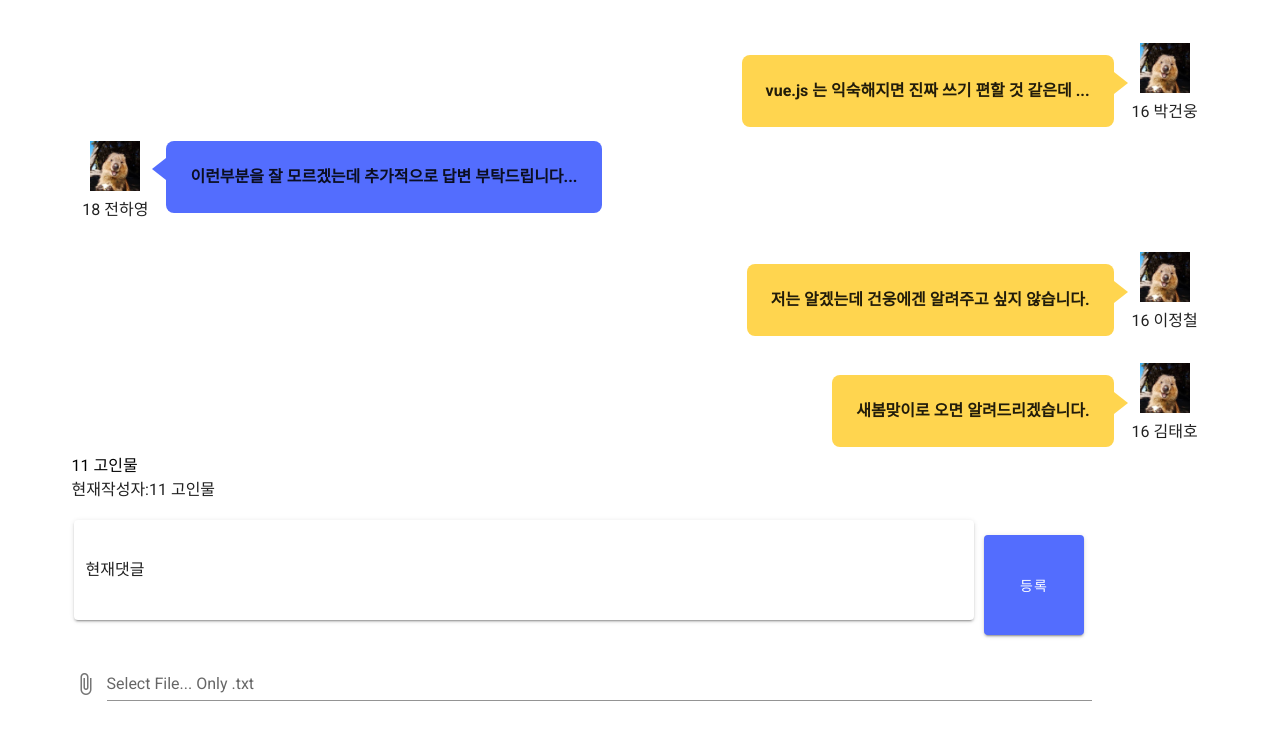
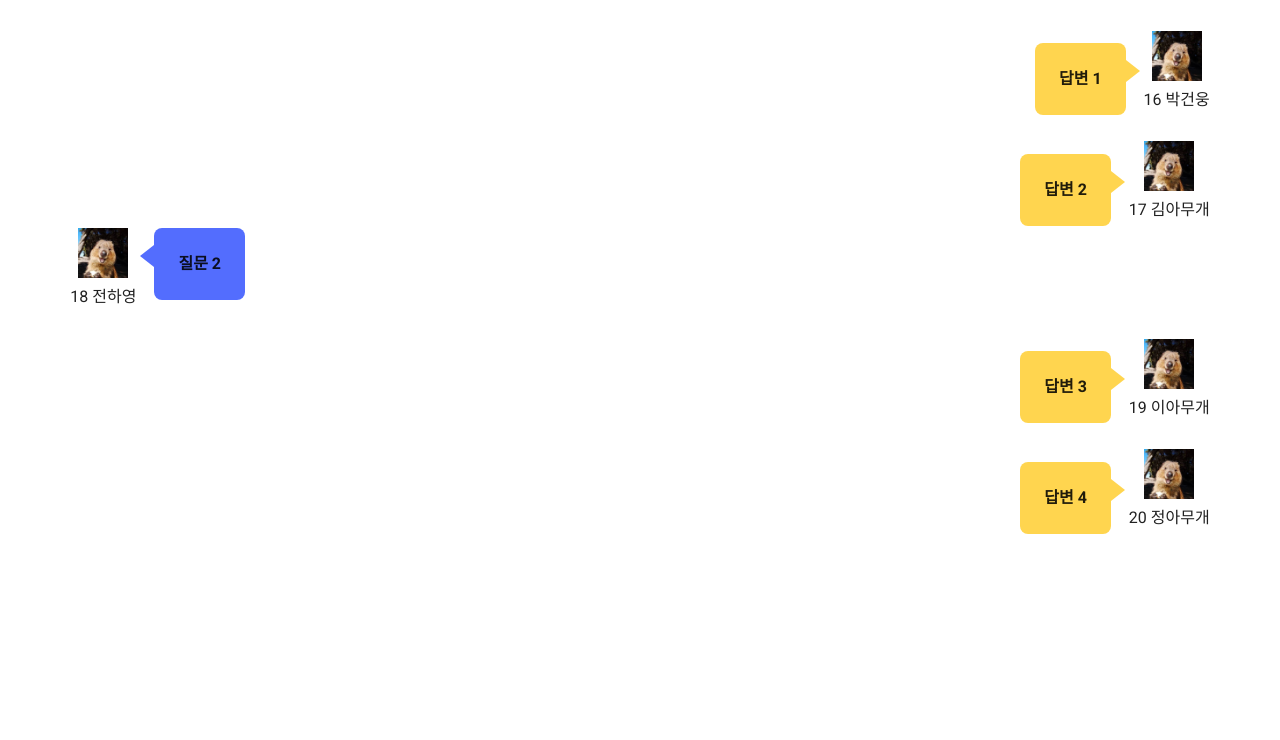
Before and after one commit to semtlekkun/semtleProject-front, a Vue app: page / in a window 1280 px wide. Shown: the top 740 px of the page. Built offline with nearby package versions, Linux system fonts and the light colour scheme.

Commit message:
Comments 컴포넌트를 삭제하고 CommentList 컴포넌트를 추가함. Comments 에 있던 데이터가 views의 데이터로 옮김

```diff
--- a/src/App.vue
+++ b/src/App.vue
@@ -2,7 +2,6 @@
   <v-app>
     <v-content>
       <QnA/>
-
     </v-content>
   </v-app>
 </template>
--- a/src/components/AnswerSpeechBubble.vue
+++ b/src/components/AnswerSpeechBubble.vue
@@ -6,12 +6,12 @@
             <div
             :class="`rounded-lg`"
             class="AnswerBubble pa-6 font-weight-bold amber lighten-2"
-          >{{msg}}</div>
+          >{{comments.comment}}</div>
         </td>
         <td>
             <div class="userInfo">
                 <div class="userImage"><img src="../assets/쿼카.jpg" width="50" height="50" ></div>
-                <p class="userName">{{name}} </p>
+                <p class="userName">{{comments.name}} </p>
             </div>
           </td>
         </tr>
@@ -20,7 +20,12 @@
 </template>
 <script>
 export default {
-  props:['msg','name']
+  props:{
+      comments:{
+          type:Object,
+          required:true
+      }
+  }
 }
 </script>
 
--- /dev/null
+++ b/src/components/CommentList.vue
@@ -0,0 +1,31 @@
+<template>
+  <v-app>
+    <div v-for="(comment, i) in commentData.comments" :key="i">
+      <v-row justify="start" v-show="comment.name == commentData.writerName">
+        <QuestionSpeechBubble :comments="comment"></QuestionSpeechBubble>
+      </v-row>
+      <v-row justify="end" v-show="comment.name != commentData.writerName">
+        <AnswerSpeechBubble :comments="comment"></AnswerSpeechBubble>
+      </v-row>
+    </div>
+  </v-app>
+</template>
+
+
+<script>
+import QuestionSpeechBubble from "./QuestionSpeechBubble";
+import AnswerSpeechBubble from "./AnswerSpeechBubble";
+
+export default {
+  components: {
+    QuestionSpeechBubble,
+    AnswerSpeechBubble
+  },
+  props: {
+    commentData: {
+      type: Object,
+      required: true
+    }
+  }
+};
+</script>
--- a/src/components/Comments.vue
+++ /dev/null
@@ -1,85 +0,0 @@
-<template>
-    <v-container>
-    <div
-        v-for="(comment, i) in comments"
-        :key="i">
-            <v-row justify="start" v-show="comment.name == writerName"><QuestionSpeechBubble :name="comment.name" :msg="comment.comment"></QuestionSpeechBubble></v-row>
-            <v-row justify="end" v-show="comment.name != writerName"><AnswerSpeechBubble  :name="comment.name" :msg="comment.comment"></AnswerSpeechBubble></v-row>
-        </div>
-        <input v-model="currentName" type="text">
-        <p>현재작성자:{{currentName}}</p>
-        <!-- 댓글작성 폼 나중에 form 형태로 변경 예정 -->
-        <v-form
-            ref="form"
-            v-model="valid"
-            :lazy-validation="lazy">
-            <table>
-                <tr>
-                    <td width="900">
-                    <v-text-field label="댓글을 입력하세요"
-                    solo height="100"
-                    v-model="currentComment"></v-text-field></td>
-                    <td><v-btn
-
-                        @click="onUpload"
-                        class="ma-2" color="indigo accent-2" dark
-                        width="100" height="100"
-                    >등록</v-btn></td>
-                </tr>
-                <tr><td colspan="2"><v-file-input accept=".txt" label="Select File... Only .txt"></v-file-input></td></tr>
-            </table>
-        </v-form>
-    </v-container>
-</template>
-
-
-<script>
-import QuestionSpeechBubble from './QuestionSpeechBubble'
-import AnswerSpeechBubble from './AnswerSpeechBubble'
-
-export default {
-
-  components: {
-    QuestionSpeechBubble,
-    AnswerSpeechBubble,
-  },
-  data: () => ({
-    writerName:"18 전하영",
-    currentName:"11 고인물",
-    currentComment:'현재댓글',
-
-    comments:[
-        {
-            name:"16 박건웅",
-            comment:"vue.js 는 익숙해지면 진짜 쓰기 편할 것 같은데 ... "
-        },
-        {
-            name:"18 전하영",
-            comment:"이런부분을 잘 모르겠는데 추가적으로 답변 부탁드립니다..."
-        },
-        {
-            name:"16 이정철",
-            comment:"저는 알겠는데 건웅에겐 알려주고 싶지 않습니다."
-        },
-        {
-            name:"16 김태호",
-            comment:"새봄맞이로 오면 알려드리겠습니다."
-        }
-    ]
-  }),
-  methods:{
-      onUpload (e){
-        //form 의 새로고침 방지
-        e.preventDefault();
-        // 댓글을 등록할 유저의 이름을 현재 로그인한 유저의 이름으로 설정
-        var name = this.currentName;
-        var comment = this.currentComment;
-        var Comment = {
-            name: name,
-            comment:comment
-        }
-        this.comments.push(Comment);
-      }
-  }
-}
-</script>
--- a/src/components/QuestionSpeechBubble.vue
+++ b/src/components/QuestionSpeechBubble.vue
@@ -2,17 +2,19 @@
   <div class="bubble">
     <table>
       <tr>
-        <td >
+        <td>
           <div class="userInfo">
-            <div class="userImage"><img src="../assets/쿼카.jpg" width="50" height="50" ></div>
-            <p class="userName">{{name}}</p>
+            <div class="userImage">
+              <img src="../assets/쿼카.jpg" width="50" height="50" />
+            </div>
+            <p class="userName">{{comments.name}}</p>
           </div>
         </td>
         <td>
           <div
             :class="`rounded-lg`"
             class="QuestionBubble pa-6 font-weight-bold indigo accent-2"
-          >{{msg}}</div>
+          >{{comments.comment}}</div>
         </td>
       </tr>
     </table>
@@ -21,44 +23,48 @@
 
 <script>
 export default {
-  name: 'QuestionSpeechBubble',
-  props:['msg','name']
+  name: "QuestionSpeechBubble",
+  props: {
+    comments: {
+      type: Object,
+      required: true
     }
+  }
+};
 </script>
 
 <style scoped>
-.bubble{
-  margin:0.3em;
+.bubble {
+  margin: 0.3em;
 }
-td{
+td {
   vertical-align: top;
 }
-.userImage{
-    text-align:center;
+.userImage {
+  text-align: center;
 }
-.userName{
-    text-align:center;
+.userName {
+  text-align: center;
 }
-.userInfo{
-    display:inline-block;
-    margin:0 1em 0 1em;
+.userInfo {
+  display: inline-block;
+  margin: 0 1em 0 1em;
 }
-.QuestionBubble{
-    max-width:40em;
+.QuestionBubble {
+  max-width: 40em;
   position: relative;
-    display:inline-block;
+  display: inline-block;
 }
-.QuestionBubble:after{
-    content: '';
+.QuestionBubble:after {
+  content: "";
   position: absolute;
   border-style: solid;
   border-width: 11px 14px 11px 0;
-    border-color: transparent #536DFE;
+  border-color: transparent #536dfe;
   display: block;
   width: 0;
   z-index: 1;
   left: -14px;
   top: 17px;
 }
-
 </style>
--- a/src/views/QnA.vue
+++ b/src/views/QnA.vue
@@ -2,17 +2,32 @@
   <v-app>
     <v-content>
       <v-container>
-                <Comments></Comments>
+        <CommentList :commentData="commentData" />
       </v-container>
     </v-content>
   </v-app>
 </template>
 
 <script>
-import Comments from '../components/Comments.vue'
+import CommentList from "../components/CommentList";
 export default {
-    components:{
-        Comments
+  components: {
+    CommentList
+  },
+  data() {
+    return {
+      commentData: {
+        writerName: "18 전하영",
+
+        comments: [
+          { name: "16 박건웅", comment: "답변 1" },
+          { name: "17 김아무개", comment: "답변 2" },
+          { name: "18 전하영", comment: "질문 2" },
+          { name: "19 이아무개", comment: "답변 3" },
+          { name: "20 정아무개", comment: "답변 4" }
+        ]
       }
+    };
   }
+};
 </script>
```
Lines whose indentation alone changed are shown as unchanged.
